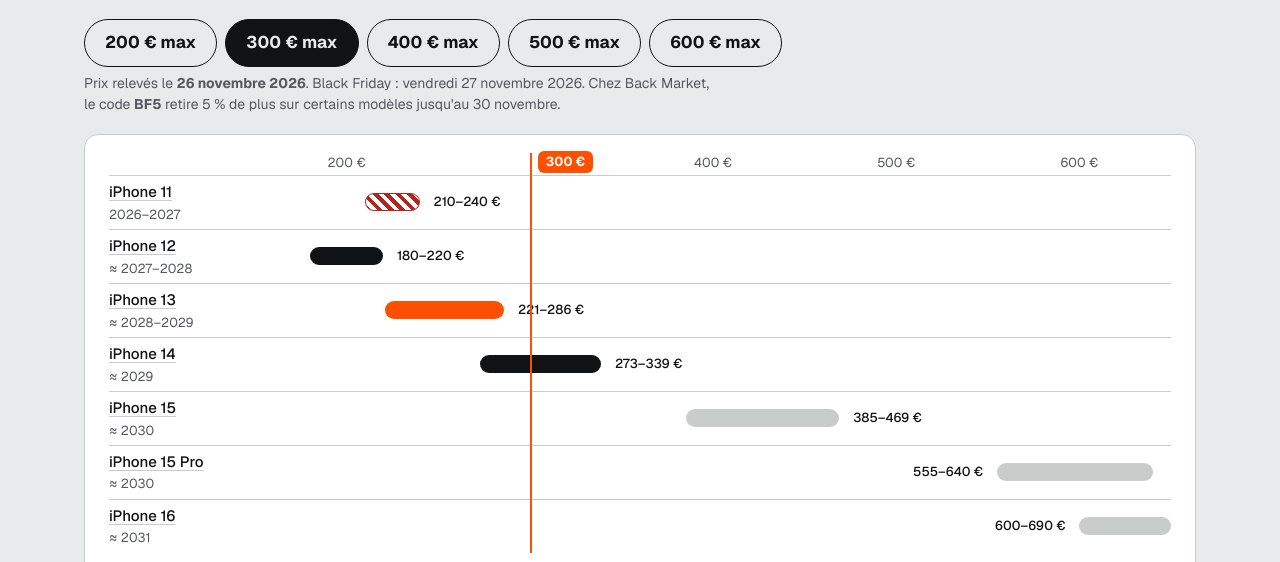
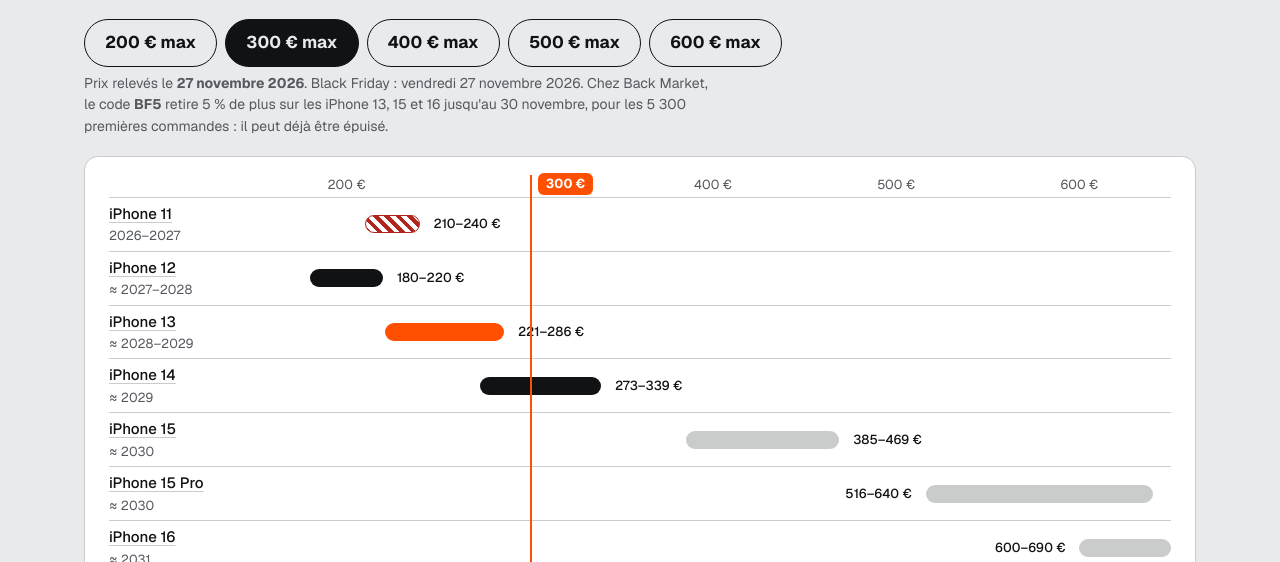
Before and after one commit to manceau-aurelien/guide-iphone, a plain HTML site: page index.html in a window 1280 px wide. Shown: the part 194-756 px from the top of the page. Drawn offline with nearby package versions, Linux system fonts and the light colour scheme.

Commit message:
Prix du 27 novembre 2026 (Black Friday)
Co-Authored-By: Claude Opus 5.5 <noreply@anthropic.com>
Claude-Session: https://claude.ai/code/session_01CThXTNWvuvZ5FCfxHMTs4L

```diff
--- a/index.html
+++ b/index.html
@@ -189,7 +189,7 @@ h1{font-size:30px}
   <h1>Quel iPhone acheter selon votre budget</h1>
   <p class="lead">Choisissez un budget maximum. Le site montre le meilleur choix, ce que vous gagnez en payant plus, et si ça vous sert vraiment. Tous les prix sont pour des iPhone <b>reconditionnés</b> (d'occasion remis à neuf et garantis), en 128 Go.</p>
   <div class="budgets" role="group" aria-label="Budget maximum" id="budgets"></div>
-  <p class="hint">Prix relevés le <b id="maj"></b>. Black Friday : vendredi 27 novembre 2026. Chez Back Market, le code <b>BF5</b> retire 5 % de plus sur certains modèles jusqu'au 30 novembre.</p>
+  <p class="hint">Prix relevés le <b id="maj"></b>. Black Friday : vendredi 27 novembre 2026. Chez Back Market, le code <b>BF5</b> retire 5 % de plus sur les iPhone 13, 15 et 16 jusqu'au 30 novembre, pour les 5 300 premières commandes : il peut déjà être épuisé.</p>
 
   <div class="rail">
     <div class="railbox" id="railbox">
@@ -277,7 +277,7 @@ h1{font-size:30px}
 
 <script>
 {
-const UPDATED = '26 novembre 2026';
+const UPDATED = '27 novembre 2026';
 const LO = 150, HI = 650;
 const M = {
   '11':  {name:'iPhone 11', year:2019, min:210, max:240, maj:'2026–2027', deal:200, avoid:true},
@@ -285,7 +285,7 @@ const M = {
   '13':  {name:'iPhone 13', year:2021, min:221, max:286, maj:'≈ 2028–2029', deal:240},
   '14':  {name:'iPhone 14', year:2022, min:273, max:339, maj:'≈ 2029', deal:285},
   '15':  {name:'iPhone 15', year:2023, min:385, max:469, maj:'≈ 2030', deal:390},
-  '15p': {name:'iPhone 15 Pro', year:2023, min:555, max:640, maj:'≈ 2030', deal:540},
+  '15p': {name:'iPhone 15 Pro', year:2023, min:516, max:640, maj:'≈ 2030', deal:540},
   '16':  {name:'iPhone 16', year:2024, min:600, max:690, maj:'≈ 2031', deal:590}
 };
 const ORDER = ['11','12','13','14','15','15p','16'];
@@ -355,7 +355,7 @@ const T = {
     gain:{from:'iPhone 13', items:[['USB-C','utile si vous avez déjà des chargeurs USB-C ; inutile si toute la maison est en câbles iPhone.'],['Photo 48 Mpx et zoom x2','utile si vous imprimez ou recadrez vos photos ; inutile pour WhatsApp et Facebook.'],['Mises à jour jusqu\'en 2030 environ','utile si vous gardez votre téléphone 5 ans ou plus.']], verdict:'Payez la différence seulement si au moins un point vous sert.'}},
   500: {best:'15', alt:'15p',
     why:['Au-dessus de 400 €, aucun modèle n\'apporte un vrai plus pour un usage normal.','Utilisez la marge pour un iPhone 15 en <b>256 Go</b> (environ 475 à 525 €) ou avec une <b>batterie neuve</b>.','Mises à jour jusqu\'en 2030 environ, USB-C, photo 48 Mpx.'],
-    altText:'<b>iPhone 15 Pro</b>, seulement s\'il descend vers 500-520 € au Black Friday. Il coûte en ce moment 555 à 640 €.',
+    altText:'<b>iPhone 15 Pro</b>, seulement s\'il descend vers 500-520 € au Black Friday. Il coûte en ce moment 516 à 640 €.',
     gain:{title:'Ce que le 15 Pro ajoute, et si ça vous sert', items:[['Zoom x3','utile si vous photographiez souvent de loin (sport des enfants, spectacles) ; inutile sinon.'],['Écran 120 Hz','agréable, mais beaucoup de gens ne voient pas la différence.'],['Apple Intelligence','utile si vous parlez à Siri ou voulez de l\'aide pour écrire ; inutile si vous n\'utilisez jamais ces fonctions.']], verdict:'C\'est un achat « plaisir ». Rien ne sert de payer 100 € de plus si vous ne zoomez pas.'}},
   600: {best:'16', alt:'15p',
     why:['Le plus récent dans ce budget : mises à jour jusqu\'en 2031 environ.','Meilleure autonomie que l\'iPhone 15 et le 15 Pro.','Apple Intelligence, bouton Action et bouton dédié à l\'appareil photo.'],
```
